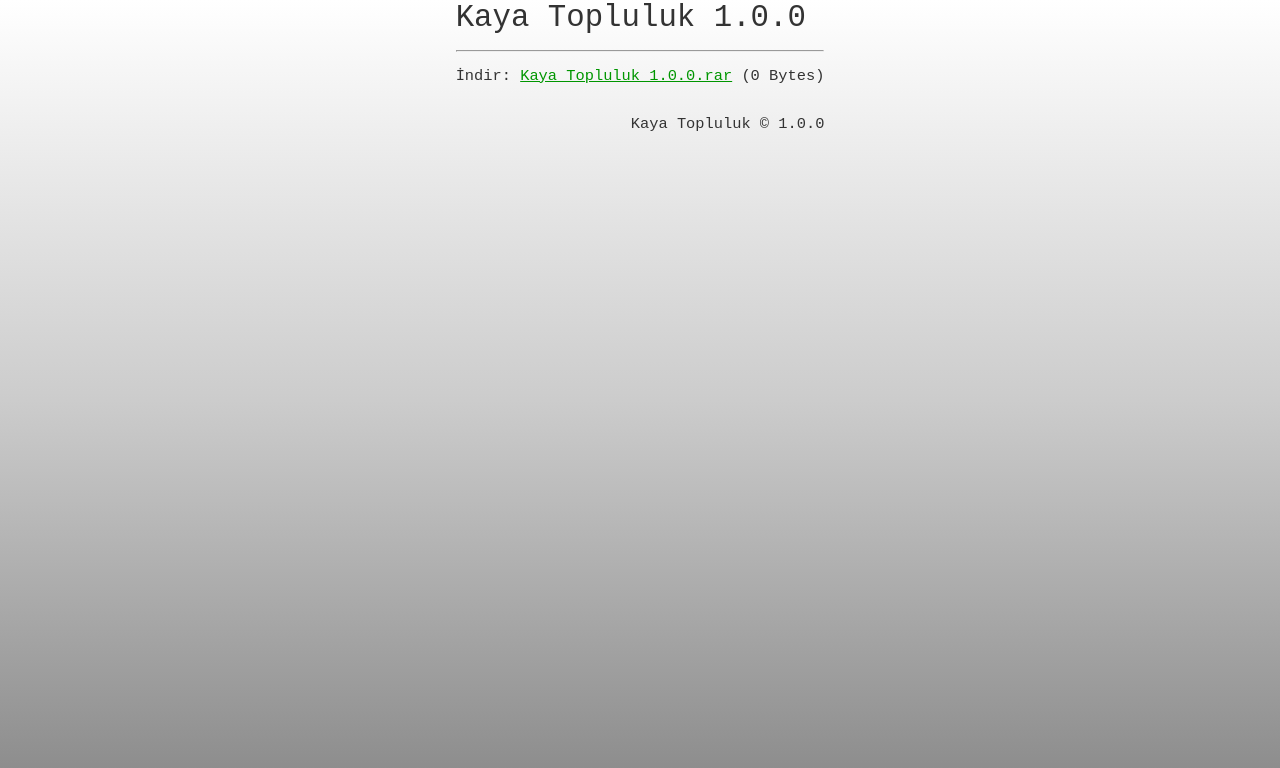
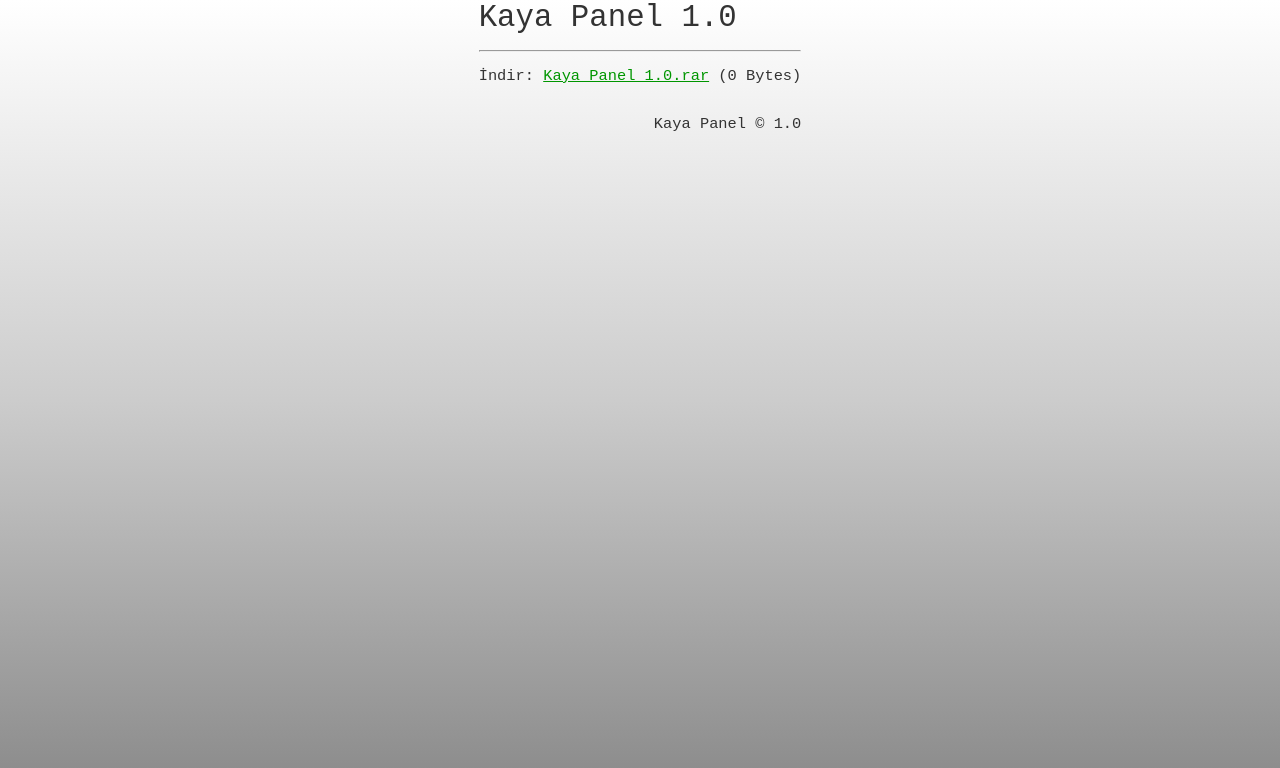
Before and after one commit to hachikox/kayatopluluk, a plain HTML site: page index.html in a window 1280 px wide. Drawn offline with Linux system fonts and the light colour scheme; no server answers.

Commit message:
Update index.html

```diff
--- a/index.html
+++ b/index.html
@@ -4,14 +4,14 @@
 <head>
   <meta charset="utf-8">
   <meta name="viewport" content="width=device-width, initial-scale=1.0">
-  <title>Kaya Topluluk</title>
+  <title>Kaya Panel</title>
   <link rel="stylesheet" href="main.css">
 </head>
 
 <body>
   <div class="center">
     <div>
-      <h1>Kaya Topluluk $ver</h1>
+      <h1>Kaya Panel $ver</h1>
       <hr>
       <span>
         İndir:
@@ -19,14 +19,14 @@
       <a href="$fn" download="$fn">$fn</a>
       <span>($bytes)</span>
       <footer>
-        Kaya Topluluk &copy; $ver
+        Kaya Panel &copy; $ver
       </footer>
     </div>
   </div>
   <script>
     (() => {
-      const ver = "1.0.0"
-      const fn = "Kaya Topluluk " + ver + ".rar"
+      const ver = "1.0"
+      const fn = "Kaya Panel " + ver + ".rar"
       document.body.innerHTML = document.body.innerHTML.replace(/\$ver/g, ver).replace(/\$fn/g, fn)
       function formatBytes(i,B=2){if(!+i)return"0 Bytes";let t=Math.floor(Math.log(i)/Math.log(1024));return`${parseFloat((i/Math.pow(1024,t)).toFixed(B<0?0:B))} ${["Bytes","KB","MB","GB","TB","PB","EB","ZB","YB"][t]}`}
       fetch(fn).then(res => {
```
